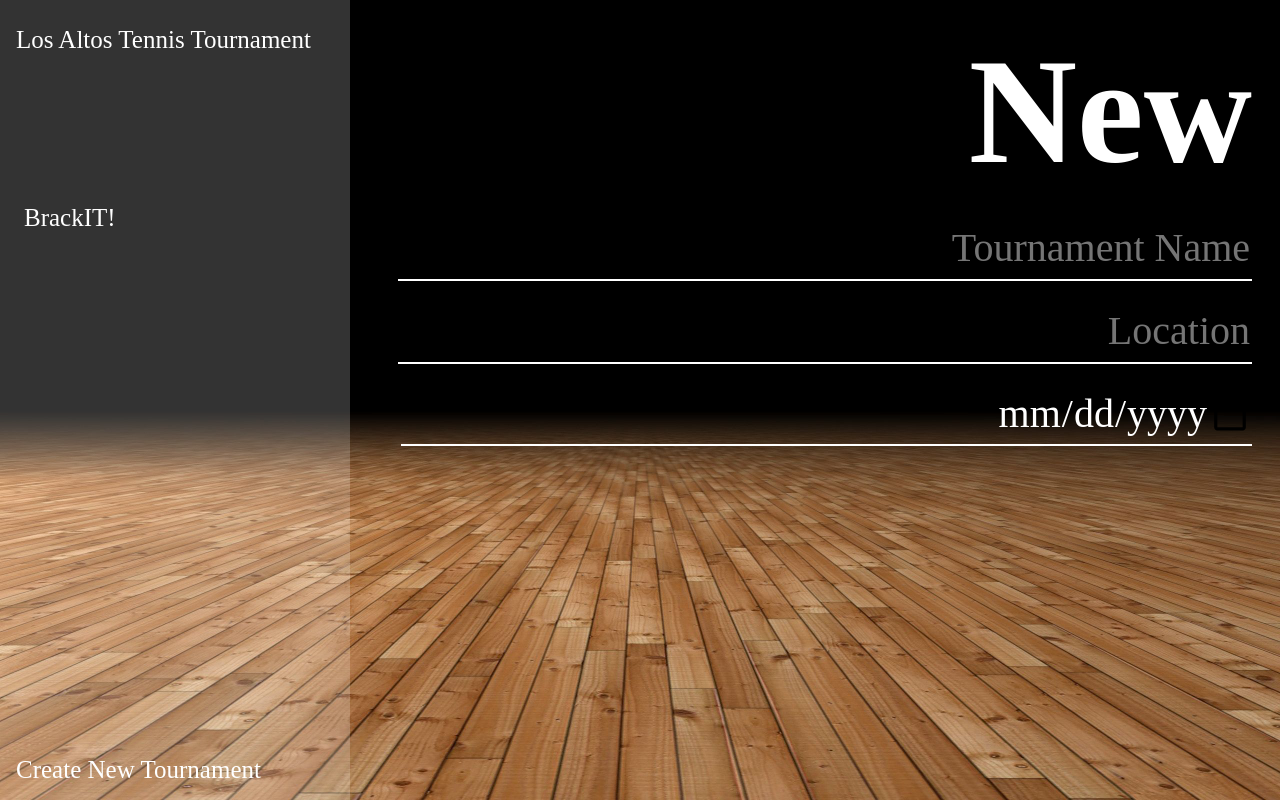
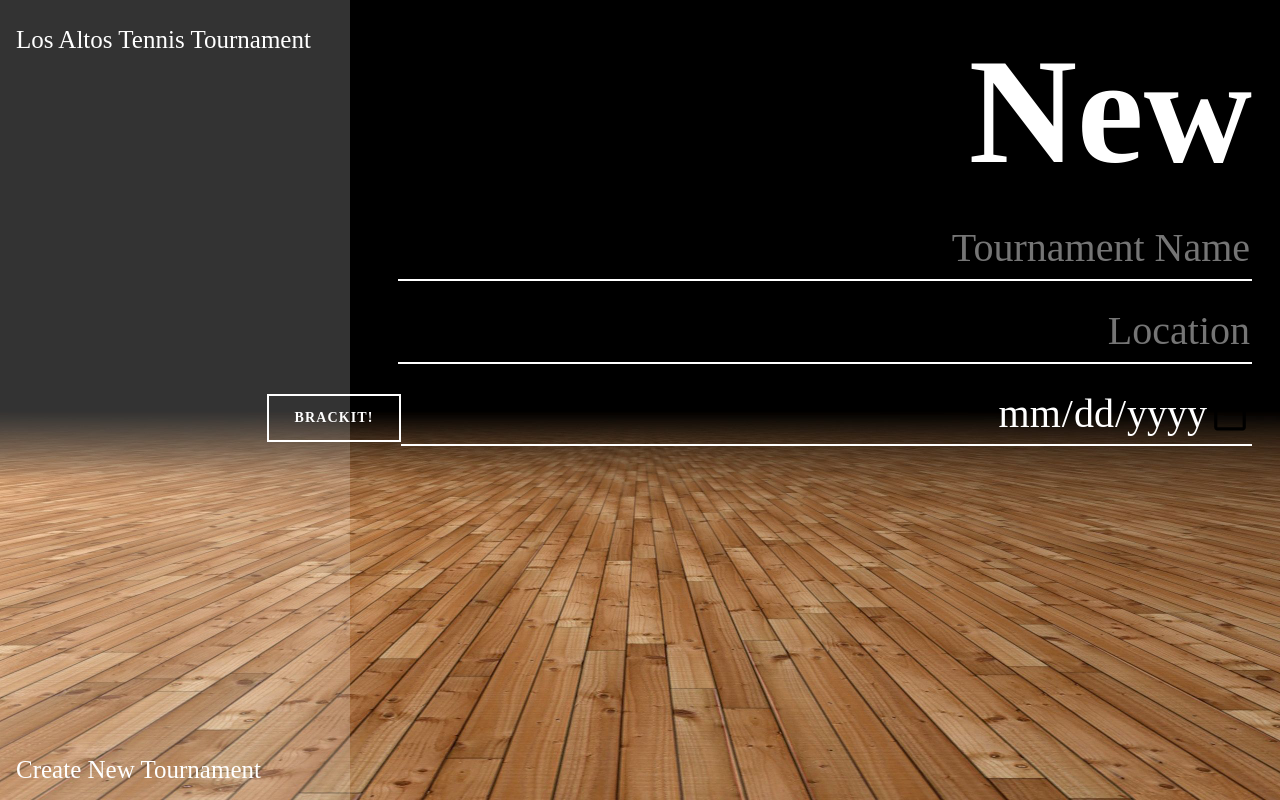
Before and after one commit to kgurushankar/LosAltosHacks2018, a website: page assets/dashboard.html in a window 1280 px wide. Both pictures are taken after a click on the link "Create New Tournament". Drawn offline with Linux system fonts and the light colour scheme.

Commit message:
added button

```diff
--- a/assets/dashboard.css
+++ b/assets/dashboard.css
@@ -59,6 +59,108 @@ input:focus {
   outline: none;
 }
 
+.submit {
+  float: right;
+}
+
+/* buttons */
+a.animated-button:link, a.animated-button:visited {
+	position: relative;
+	display: block;
+	margin: 30px auto 0;
+	padding: 14px 15px;
+	color: #fff;
+	font-size:14px;
+	font-weight: bold;
+	text-align: center;
+	text-decoration: none;
+	text-transform: uppercase;
+	overflow: hidden;
+	letter-spacing: .08em;
+	border-radius: 0;
+	text-shadow: 0 0 1px rgba(0, 0, 0, 0.2), 0 1px 0 rgba(0, 0, 0, 0.2);
+	-webkit-transition: all 1s ease;
+	-moz-transition: all 1s ease;
+	-o-transition: all 1s ease;
+	transition: all 1s ease;
+}
+a.animated-button:link:after, a.animated-button:visited:after {
+	content: "";
+	position: absolute;
+	height: 0%;
+	left: 50%;
+	top: 50%;
+	width: 150%;
+	z-index: -1;
+	-webkit-transition: all 0.75s ease 0s;
+	-moz-transition: all 0.75s ease 0s;
+	-o-transition: all 0.75s ease 0s;
+	transition: all 0.75s ease 0s;
+}
+a.animated-button:link:hover, a.animated-button:visited:hover {
+	color: #FFF;
+	text-shadow: none;
+}
+a.animated-button:link:hover:after, a.animated-button:visited:hover:after {
+	height: 450%;
+}
+a.animated-button:link, a.animated-button:visited {
+	position: relative;
+	display: block;
+	margin: 30px auto 0;
+	padding: 14px 15px;
+	color: #fff;
+	font-size:14px;
+	border-radius: 0;
+	font-weight: bold;
+	text-align: center;
+	text-decoration: none;
+	text-transform: uppercase;
+	overflow: hidden;
+	letter-spacing: .08em;
+	text-shadow: 0 0 1px rgba(0, 0, 0, 0.2), 0 1px 0 rgba(0, 0, 0, 0.2);
+	-webkit-transition: all 1s ease;
+	-moz-transition: all 1s ease;
+	-o-transition: all 1s ease;
+	transition: all 1s ease;
+}
+
+a.animated-button.thar-one {
+	color: white;
+	cursor: pointer;
+	display: block;
+	position: relative;
+	border: 2px solid white;
+	transition: all 0.4s cubic-bezier(0.215, 0.61, 0.355, 1) 0s;
+  width: 100px;
+  font-family: 'Copperplate';
+}
+a.animated-button.thar-one:hover {
+	color: #000 !important;
+	background-color: transparent;
+	text-shadow: none;
+}
+a.animated-button.thar-one:hover:before {
+	bottom: 0%;
+	top: auto;
+	height: 100%;
+}
+a.animated-button.thar-one:before {
+	display: inline-block;
+	position: absolute;
+	left: 0px;
+	top: 0px;
+	height: 0px;
+	width: 100%;
+	z-index: -1;
+	content: '';
+	color: #000 !important;
+	background: white;
+	transition: all 0.4s cubic-bezier(0.215, 0.61, 0.355, 1) 0s;
+}
+
+/* end buttons */
+
 #newInputForm {
   float: right;
   margin-top: -100px;
--- a/assets/dashboard.html
+++ b/assets/dashboard.html
@@ -12,8 +12,9 @@
       <input type="text" name="" value="" placeholder="Tournament Name">
       <input type="text" name="" value="" placeholder="Location">
       <input type="date" name="" value="" placeholder="Date">
-      <div class="col-md-3 col-sm-3 col-xs-6 buttons login">
-        <a href="/login.html" class="btn btn-sm animated-button thar-one">BrackIT!</a>
+      <br>
+      <div class="col-md-3 col-sm-3 col-xs-6 buttons submit">
+        <a href="#" class="btn btn-sm animated-button thar-one">BrackIT!</a>
       </div>
     </div>
     <div class="sidebar">
```
